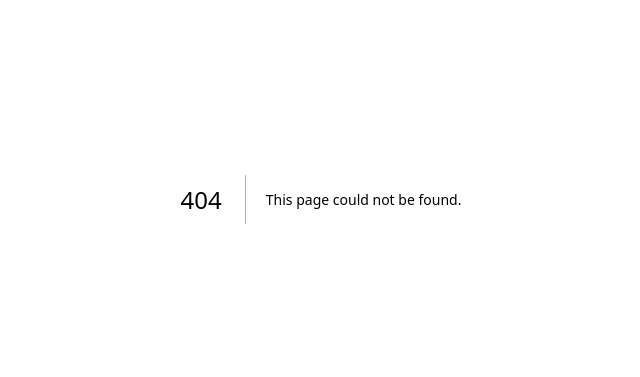
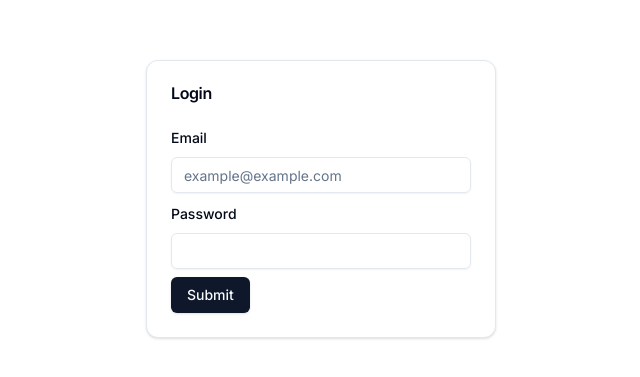
Before and after one commit to hsingyingli/note-manager-frontend, a Next.js app: page /login in a window 1280 px wide. Before the commit this address had no page. Shown: the part 201-578 px from the top of the page, without its empty margins (319-959 px from the left). Built offline with nearby package versions, Linux system fonts and the light colour scheme.

Commit message:
feat: add login page

```diff
--- /dev/null
+++ b/src/app/(auth)/login/page.tsx
@@ -0,0 +1,22 @@
+import {
+  Card,
+  CardContent,
+  CardHeader,
+  CardTitle,
+} from "@/components/ui/card"
+import LoginForm from "./_components/Form"
+
+const LoginPage = () => {
+  return (
+    <Card className="w-[350px]">
+      <CardHeader>
+        <CardTitle>Login</CardTitle>
+      </CardHeader>
+      <CardContent>
+        <LoginForm/>
+      </CardContent>
+    </Card>
+  )
+}
+
+export default LoginPage
```
